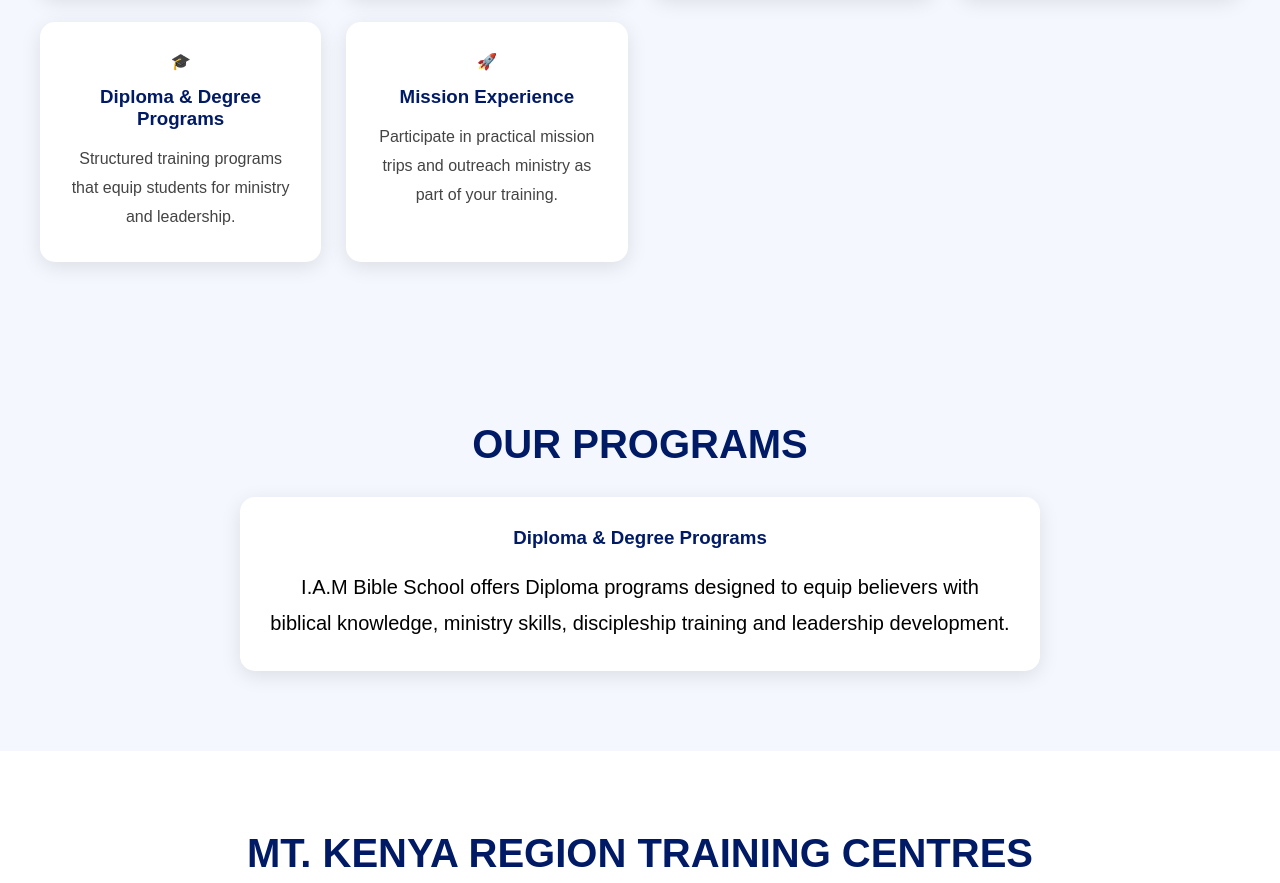
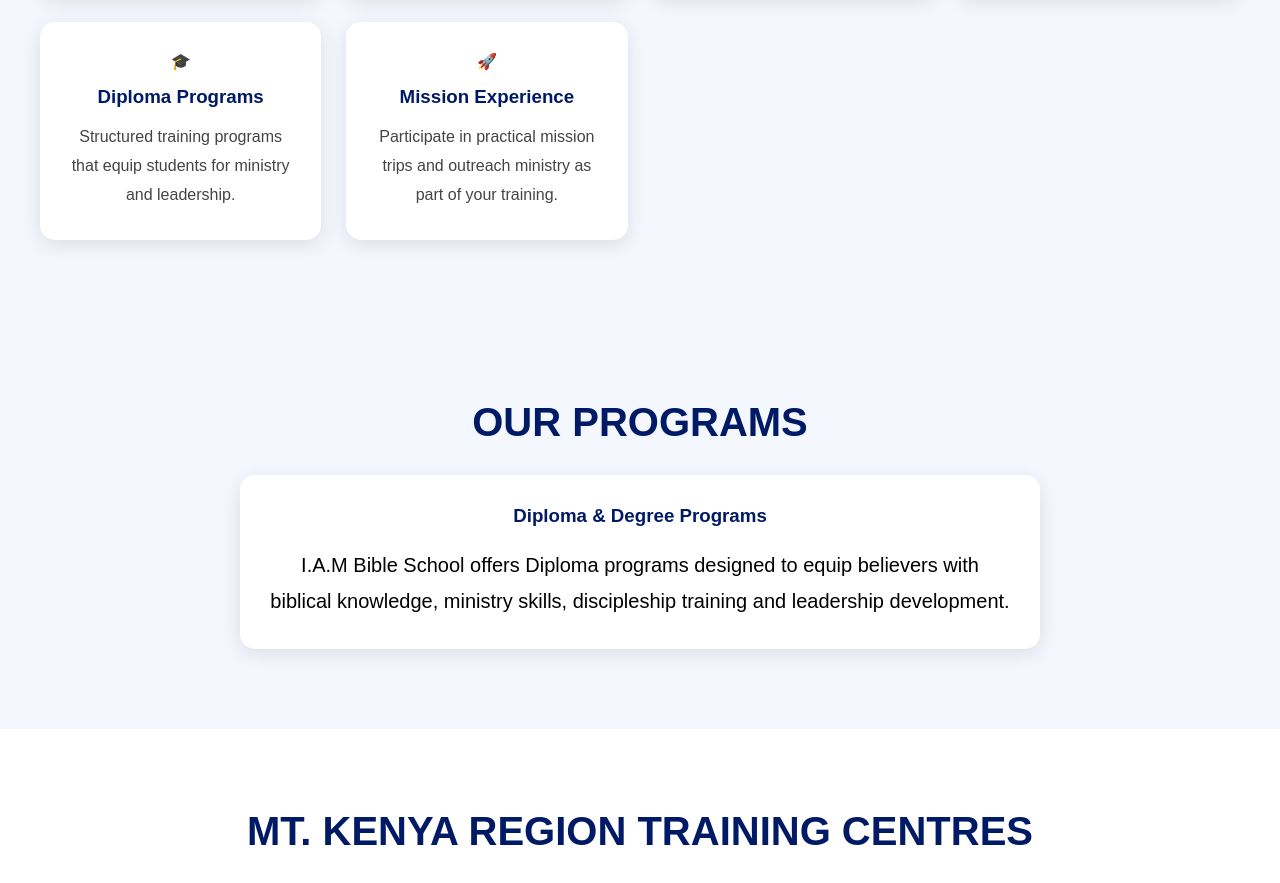
Before and after one commit to bngahu4-ai/IAM-Bible-School-mount-kenya-region, a plain HTML site: page index.html in a window 1280 px wide. Shown: the part 4168-5051 px from the top of the page. Drawn offline with Linux system fonts and the light colour scheme.

Commit message:
Restore index.html with original content

```diff
--- a/index.html
+++ b/index.html
@@ -268,7 +268,7 @@ Develop intimacy with God through prayer, worship and spiritual growth.
 
 <div class="why-card">
 🎓
-<h3>Diploma & Degree Programs</h3>
+<h3>Diploma Programs</h3>
 <p>
 Structured training programs that equip students for ministry and leadership.
 </p>
```
